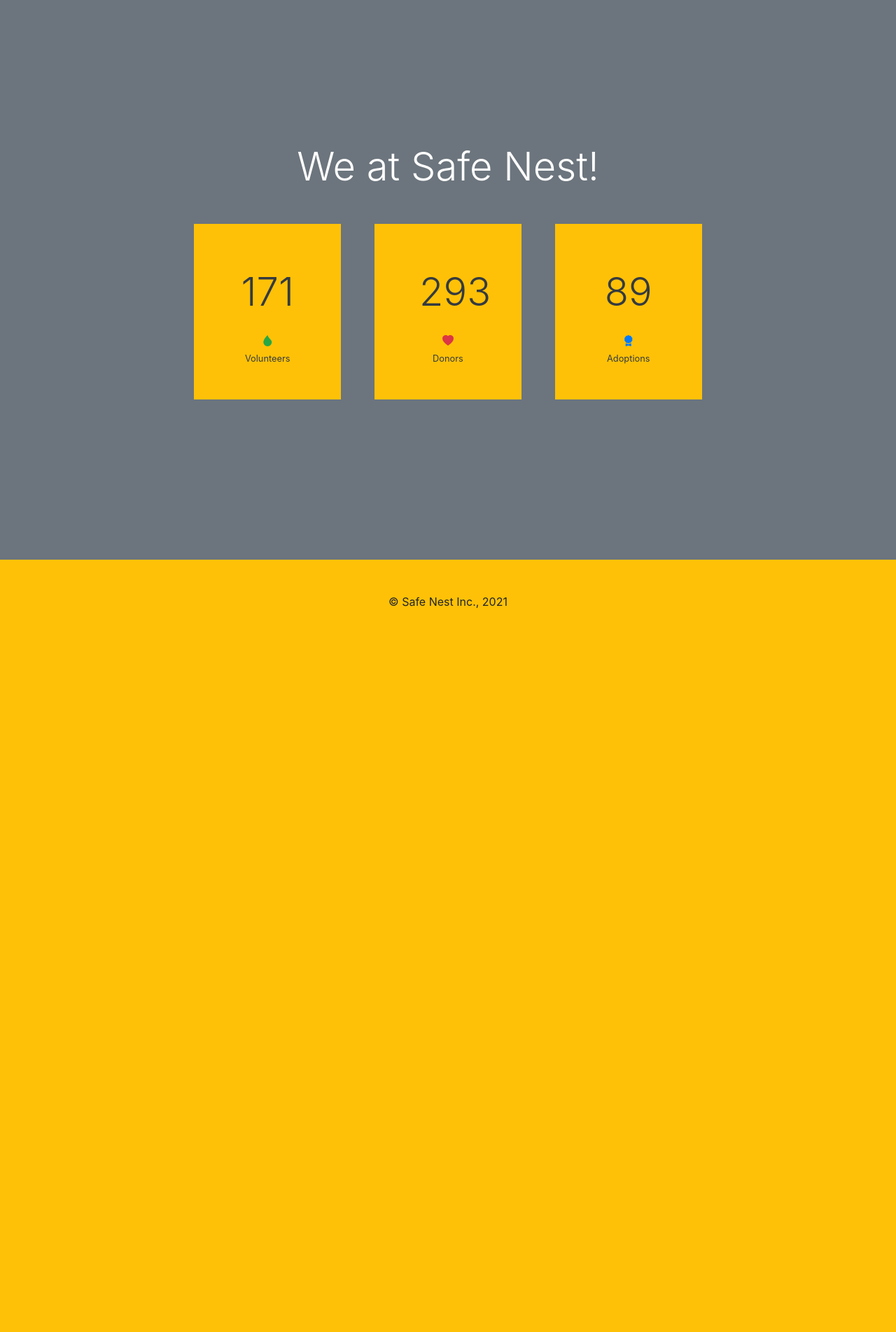
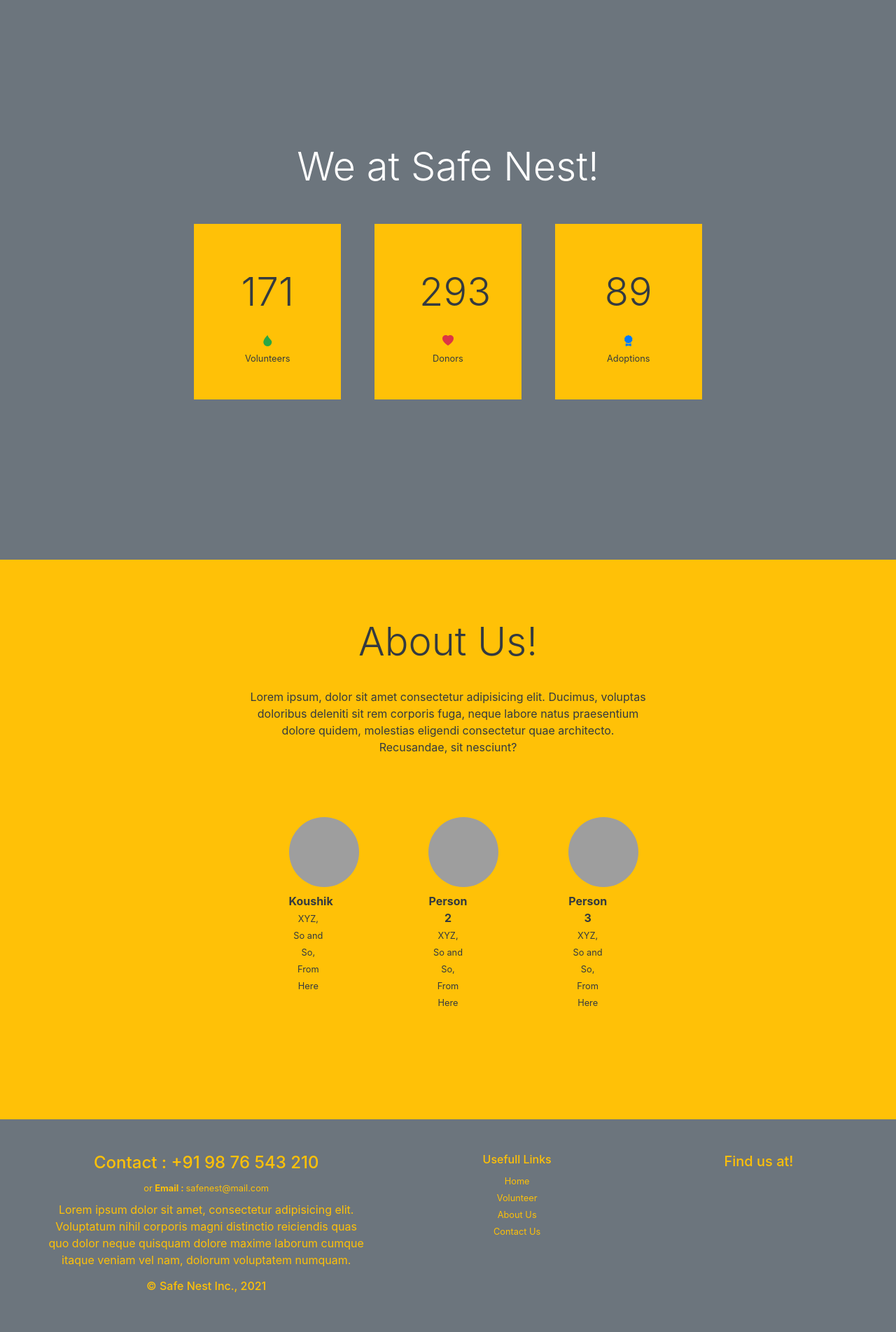
Before and after one commit to kousik-prabu-git/SafeNest, a Django app: page / in a window 1280 px wide. Shown: the part 1600-3504 px from the top of the page at 70% size. Before the commit the page ends 2469 px from the top, so only its background shows below. Run offline with Django 3.2, Linux system fonts and the light colour scheme; data comes from the database, SQL or seed files in the repository; a map, chart or similar area stays blank; some libraries are stand-ins or nearby versions; grey boxes are pictures that could not be loaded.

Commit message:
Corrections - Contact us and About Us

```diff
--- a/app/templates/base.html
+++ b/app/templates/base.html
@@ -18,6 +18,10 @@
     integrity="sha384-JZR6Spejh4U02d8jOt6vLEHfe/JQGiRRSQQxSfFWpi1MquVdAyjUar5+76PVCmYl"
     crossorigin="anonymous"></script>
   <style>
+    html {
+      scroll-behavior: smooth;
+    }
+
     .auto-center {
       min-height: 100%;
       min-height: 100vh;
@@ -246,6 +250,12 @@
             <a class="nav-link" href="/volunteer">Volunteer</a>
           </li>
           <li class="nav-item mx-1 active">
+            <a class="nav-link" href="#aboutus">About Us</a>
+          </li>
+          <li class="nav-item mx-1 active">
+            <a class="nav-link" href="#contactus">Contact Us</a>
+          </li>
+          <li class="nav-item mx-1 active">
             <a class="nav-link btn btn-dark text-light px-3" href="/adopt">Adopt ;)</a>
           </li>
           {% if request.user.is_authenticated %}
@@ -270,8 +280,33 @@
 
   {% endblock content %}
 
-  <div class="bg-warning p-5 text-center">
-    &copy; Safe Nest Inc., {% now "Y" %}
+  <div class="bg-secondary p-5 text-center" id="contactus">
+    <div class="row m-0">
+      <div class="col col-md-5 text-warning">
+        <h4 class="text-warning">Contact : +91 98 76 543 210</h4>
+        <small>or <strong>Email : </strong>safenest@mail.com</small>
+        <p class="mt-2">Lorem ipsum dolor sit amet, consectetur adipisicing elit. Voluptatum nihil corporis magni distinctio
+          reiciendis quas quo dolor neque quisquam dolore maxime laborum cumque itaque veniam vel nam, dolorum
+          voluptatem numquam.</p>
+        <h6>&copy; Safe Nest Inc., {% now "Y" %}</h6>
+      </div>
+      <div class="col col-md-4">
+        <h6 class="text-warning">Usefull Links</h6>
+        <small><a href="/home" class="text-warning">Home</a></small> <br>
+        <small><a href="/volunteer" class="text-warning">Volunteer</a></small> <br>
+        <small><a href="#aboutus" class="text-warning">About Us</a></small> <br>
+        <small><a href="#contactus" class="text-warning">Contact Us</a></small> <br>
+      </div>
+      <div class="col col-md-3">
+        <h5 class="text-warning">Find us at!</h5>
+        <div class="mapouter">
+          <div class="gmap_canvas"><iframe width="100%" id="gmap_canvas"
+              src="https://maps.google.com/maps?q=chennai&t=&z=13&ie=UTF8&iwloc=&output=embed" frameborder="0"
+              scrolling="no" marginheight="0" marginwidth="0"></iframe><a href="https://putlocker-is.org"></a><br>
+          </div>
+        </div>
+      </div>
+    </div>
   </div>
 
   {% block scripts %}
--- a/app/templates/home.html
+++ b/app/templates/home.html
@@ -55,6 +55,47 @@
     </div>
 </div>
 
+<div class="auto-center text-center bg-warning justify-content-center" id="aboutus">
+    <div class="mx-2 mr-md-8 text-white p-5">
+        <div class="row text-center">
+            <div class="col col-md-6 mx-auto text-dark">
+                <h3 class="display-4">About Us!</h3>
+                <br>
+                <p>Lorem ipsum, dolor sit amet consectetur adipisicing elit. Ducimus, voluptas doloribus deleniti sit rem corporis fuga, neque labore natus praesentium dolore quidem, molestias eligendi consectetur quae architecto. Recusandae, sit nesciunt?</p>
+            </div>
+        </div>
+        <div class="row text-dark justify-content-center">
+            <div class="col col-md-2 p-4">
+                <div class="bg-warning p-5 d-block ">
+                    <div class="mb-2">
+                        <img width="100" height="100" style="border-radius: 50%" src="https://image.flaticon.com/icons/png/512/147/147144.png" alt="">
+                    </div>
+                    <strong>Koushik</strong> <br>
+                    <small>XYZ, <br> So and So, <br> From Here</small>
+                </div>
+            </div>
+            <div class="col col-md-2 p-4">
+                <div class="bg-warning p-5 d-block ">
+                    <div class="mb-2">
+                        <img width="100" height="100" style="border-radius: 50%" src="https://p7.hiclipart.com/preview/129/94/328/computer-icons-avatar-icon-design-male-teacher.jpg" alt="">
+                    </div>
+                    <strong>Person 2</strong> <br>
+                    <small>XYZ, <br> So and So, <br> From Here</small>
+                </div>
+            </div>
+            <div class="col col-md-2 p-4">
+                <div class="bg-warning p-5 d-block ">
+                    <div class="mb-2">
+                        <img width="100" height="100" style="border-radius: 50%" src="https://img.favpng.com/18/18/18/computer-icons-icon-design-avatar-png-favpng-X29r5WhWMXVYvNsYXkR4iBgwf.jpg" alt="">
+                    </div>
+                    <strong>Person 3</strong> <br>
+                    <small>XYZ, <br> So and So, <br> From Here</small>
+                </div>
+            </div>
+        </div>
+    </div>
+</div>
+
 {% endblock content %}
 {% block scripts %}
 <script>
```
